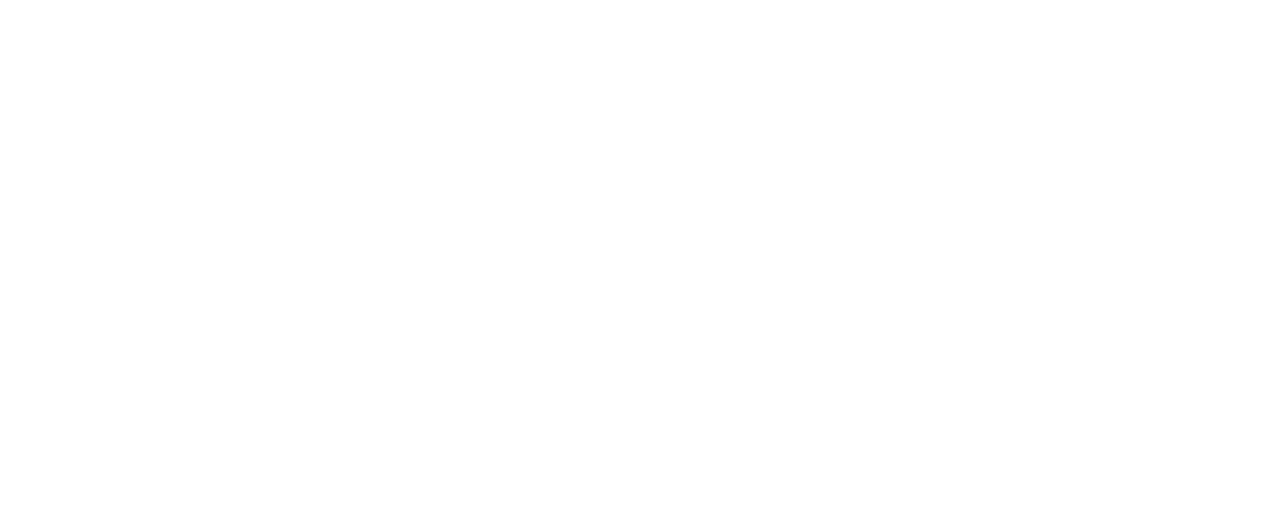
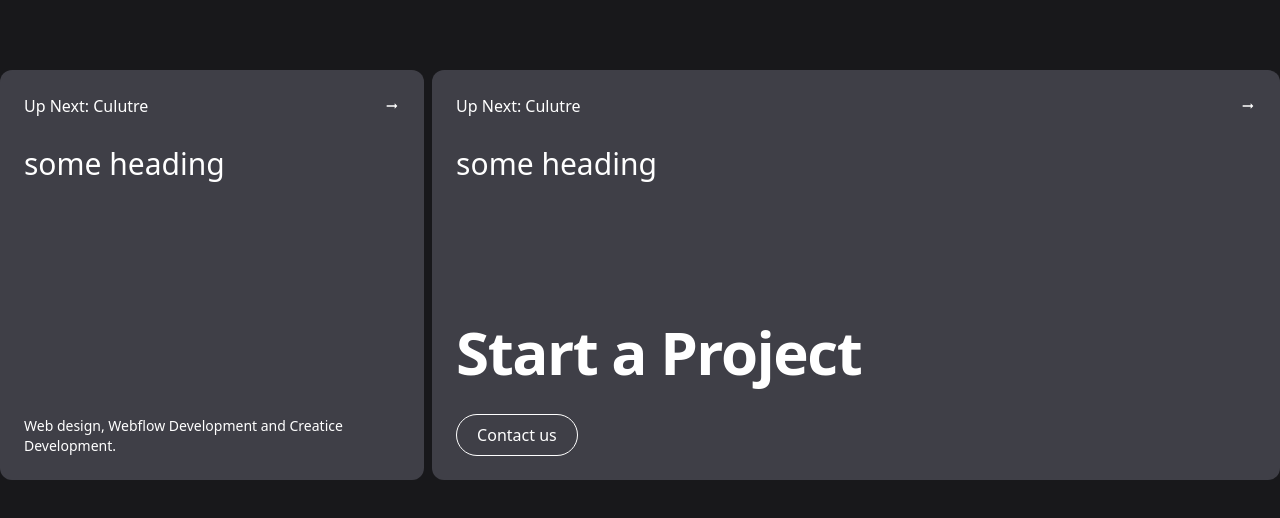
Before and after one commit to DzinToDev/refokus-clone, a React (Vite) app: page / in a window 1280 px wide. Shown: the part 2921-3439 px from the top of the page. Before the commit the page ends 2843 px from the top, so only its background shows below. Built offline with nearby package versions, Linux system fonts and the light colour scheme.

Commit message:
cards section done

```diff
--- a/src/App.jsx
+++ b/src/App.jsx
@@ -1,3 +1,4 @@
+import Cards from "./components/Cards"
 import Marquees from "./components/Marquees"
 import Navbar from "./components/Navbar"
 import Products from "./components/Products"
@@ -17,6 +18,7 @@
     <Stripes />
     <Products />
     <Marquees />
+    <Cards />
    </div>
   )
 }
--- /dev/null
+++ b/src/components/Card.jsx
@@ -0,0 +1,39 @@
+import React from "react";
+import { MdArrowRightAlt } from "react-icons/md";
+
+const Card = ({ width, start, para, hover }) => {
+  return (
+    <div className={`${width} hover:bg-purple-500 p-6 bg-zinc-700 rounded-xl min-h-[32vw] flex flex-col justify-between`}>
+      <div className="w-full h-full">
+        <div className="flex capitalize items-center justify-between ">
+          <h3 className="capitalize ">up next: culutre</h3>
+          <MdArrowRightAlt />
+        </div>
+        <h1 className="text-3xl mt-7">some heading</h1>
+      </div>
+
+      <div className="down w-full ">
+        {start && (
+          <>
+            <h1 className="text-6xl font-semibold tracking-tight leading-none mb-5">
+              Start a Project
+            </h1>
+            <button className="px-5 py-2 border-1 rounded-full mt-3 ">
+              Contact us
+            </button>
+          </>
+        )}
+
+        {para && (
+          <>
+            <p className="text-sm" >
+              Web design, Webflow Development and Creatice Development.
+            </p>
+          </>
+        )}
+      </div>
+    </div>
+  );
+};
+
+export default Card;
--- /dev/null
+++ b/src/components/Cards.jsx
@@ -0,0 +1,15 @@
+import React from 'react'
+import Card from './Card'
+
+const Cards = () => {
+  return (
+    <div className='w-full '>
+        <div className='max-w-screen-xl  mx-auto flex items-center gap-2 py-20 mt-17 '>
+            <Card width={"basis-1/3"} start={false} para={true}  />
+            <Card width={"basis-2/3"} start={true} para={false} hover={"bg-purple-500"}/>
+        </div>
+    </div>
+  )
+}
+
+export default Cards
```
